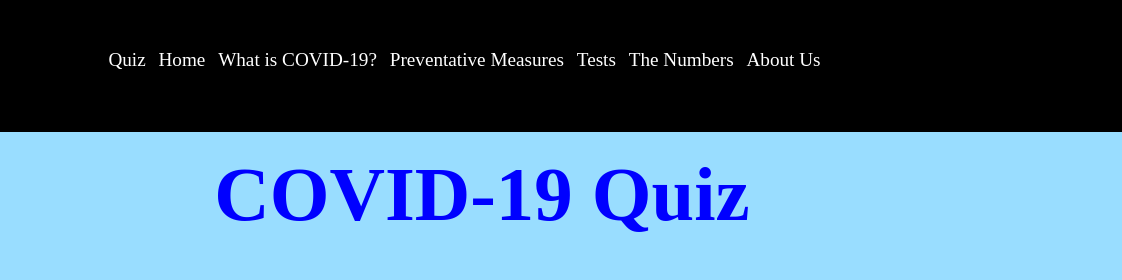
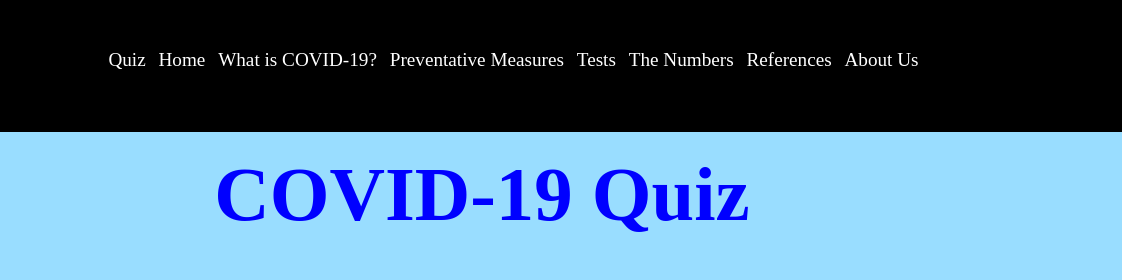
Before and after one commit to kgtf/COVID-Simplified, a plain HTML site: page COVID_Quiz.html in a window 1280 px wide. Shown: the top 280 px of the page, 158-1280 px from the left. Drawn offline with Linux system fonts and the light colour scheme.

Commit message:
Update COVID_Quiz.html

```diff
--- a/COVID_Quiz.html
+++ b/COVID_Quiz.html
@@ -22,6 +22,7 @@
         <a href="preventative_measures.html">Preventative Measures</a>
         <a href="tests.html">Tests</a>
         <a href="numbers.html">The Numbers</a>
+        <a href="references.html">References</a>
         <a href="about_us.html">About Us</a>
         <a href="javascript:void(0);" class="icon" onclick="myFunction()">
           <i class="fa fa-bars"></i>
```
